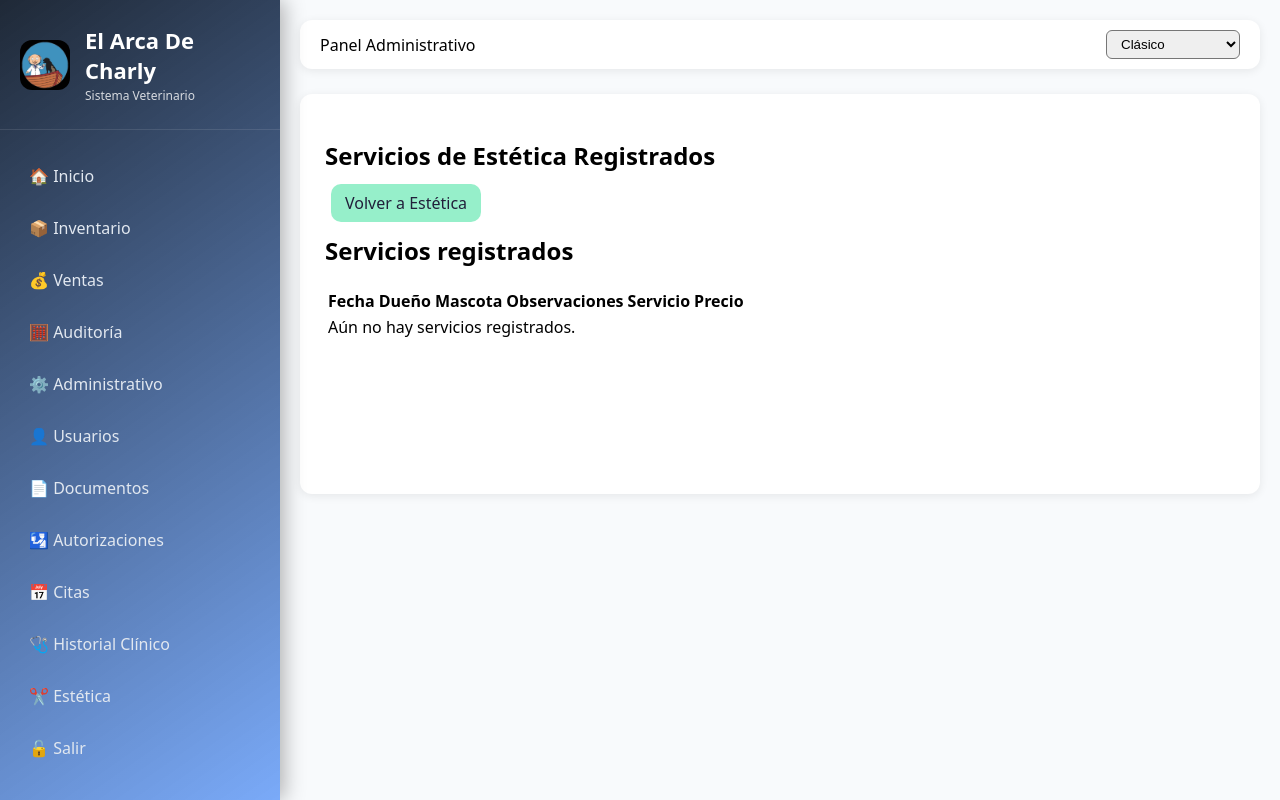
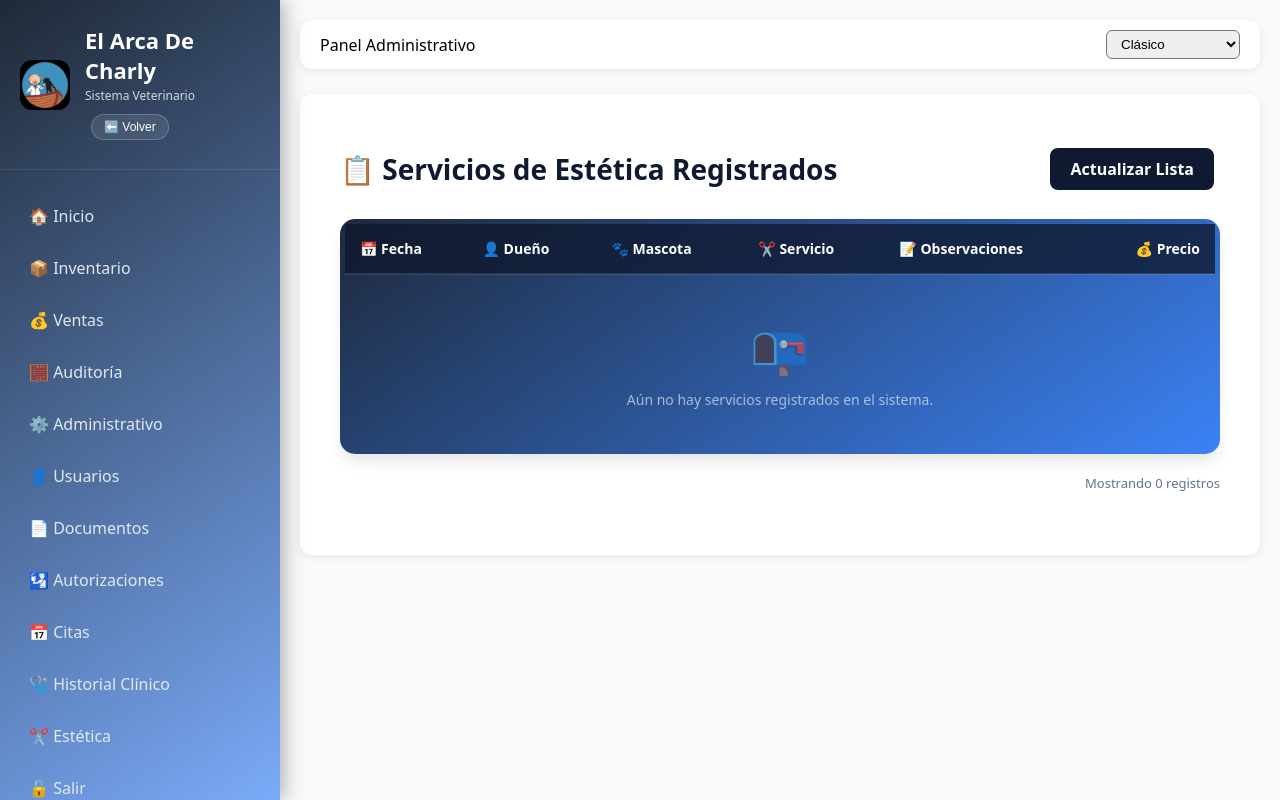
Before and after one commit to elarcadecharly2026/el-arca-veterinaria, a Flask app: page /estetica/servicios in a window 1280 px wide. Run offline with Flask 3, Linux system fonts and the light colour scheme; a user stored in the database is signed in.

Commit message:
Add files via upload

```diff
--- a/templates/base.html
+++ b/templates/base.html
@@ -15,6 +15,12 @@
       <div>
         <div class="name">{{ brand_name or 'El Arca De Charly' }}</div>
         <div class="sub">Sistema Veterinario</div>
+        <!-- BOTÓN VOLVER -->
+        <div style="margin-top: 10px;">
+          <button onclick="window.history.back()" style="background: rgba(255,255,255,0.1); border: 1px solid rgba(255,255,255,0.2); color: white; padding: 5px 12px; border-radius: 20px; cursor: pointer; font-size: 12px; display: flex; align-items: center; gap: 5px;">
+            ⬅️ Volver
+          </button>
+        </div>
       </div>
     </div>
    <nav class="menu">
@@ -181,6 +187,28 @@
       }
     });
 
+    // SCRIPT NAVEGACIÓN CON ENTER (EVITAR ENVÍO ACCIDENTAL)
+    document.addEventListener('keydown', function(e) {
+      if (e.key === 'Enter' && e.target.tagName === 'INPUT') {
+        const form = e.target.form;
+        if (form) {
+          const index = Array.prototype.indexOf.call(form, e.target);
+          // Buscar el siguiente elemento que sea un input o select y no esté oculto
+          for (let i = index + 1; i < form.elements.length; i++) {
+            const next = form.elements[i];
+            if ((next.tagName === 'INPUT' || next.tagName === 'SELECT' || next.tagName === 'TEXTAREA') &&
+                next.type !== 'hidden' && !next.disabled) {
+              next.focus();
+              e.preventDefault();
+              return;
+            }
+          }
+          // Si es el último campo, no enviamos automáticamente para evitar errores
+          e.preventDefault();
+        }
+      }
+    });
+
     // SCRIPT CAMBIO DE TEMA
     const selector = document.getElementById("themeSelector");
     const themeLink = document.getElementById("theme-style");
--- a/templates/estetica_servicios.html
+++ b/templates/estetica_servicios.html
@@ -1,46 +1,48 @@
 {% extends "base.html" %}
 {% block title %}Servicios Estética{% endblock %}
 {% block content %}
-<div class="container">
-  <h1>Servicios de Estética Registrados</h1>
-  <div style="margin-bottom: 20px;">
-    <a href="{{ url_for('estetica') }}" class="btn btn-primary">Volver a Estética</a>
+<div style="max-width: 1200px; margin: 0 auto; padding: 25px 15px;">
+    <div style="display: flex; justify-content: space-between; align-items: center; margin-bottom: 25px;">
+        <h2 style="color: #0f1a31; margin: 0; font-size: 28px;">📋 Servicios de Estética Registrados</h2>
+        <a href="{{ url_for('estetica_servicios') }}" class="btn" style="background: #0f1a31; color: white; padding: 10px 20px; border-radius: 8px; text-decoration: none; font-weight: bold;">Actualizar Lista</a>
     </div>
-  <h2>Servicios registrados</h2>
-  <table class="table-services">
+
+    <div style="overflow-x: auto; background: linear-gradient(145deg, #1e293b 0%, #3b82f6 100%); border-radius: 15px; box-shadow: 0 10px 15px -3px rgba(0, 0, 0, 0.1); padding: 5px;">
+        <table style="width: 100%; border-collapse: collapse; color: white; font-size: 14px;">
             <thead>
-      <tr>
-        <th>Fecha</th>
-        <th>Dueño</th>
-        <th>Mascota</th>
-        <th>Observaciones</th>
-        <th>Servicio</th>
-        <th>Precio</th>
+                <tr style="background: rgba(15, 26, 49, 0.8);">
+                    <th style="padding: 15px; text-align: left; border-bottom: 2px solid rgba(255,255,255,0.1);">📅 Fecha</th>
+                    <th style="padding: 15px; text-align: left; border-bottom: 2px solid rgba(255,255,255,0.1);">👤 Dueño</th>
+                    <th style="padding: 15px; text-align: left; border-bottom: 2px solid rgba(255,255,255,0.1);">🐾 Mascota</th>
+                    <th style="padding: 15px; text-align: left; border-bottom: 2px solid rgba(255,255,255,0.1);">✂️ Servicio</th>
+                    <th style="padding: 15px; text-align: left; border-bottom: 2px solid rgba(255,255,255,0.1);">📝 Observaciones</th>
+                    <th style="padding: 15px; text-align: right; border-bottom: 2px solid rgba(255,255,255,0.1);">💰 Precio</th>
                 </tr>
             </thead>
             <tbody>
                 {% for service in services %}
-<tr>
-  <td>{{ service.fecha.strftime('%d/%m/%Y') if service.fecha else 'Sin fecha' }}</td>
-  <td>{{ service.propietarionombre or 'Sin dueño' }}</td>
-  <td>{{ service.mascotanombre or 'Sin mascota' }}</td>
-  <td>{{ service.observaciones[:60] or "Sin observaciones" }}</td>
-  <td>{{ service.servicio[:60] or 'Sin especificar'}}</td>
-  <td>${{ "%.2f"|format(service.precio) }}</td>
+                <tr style="border-bottom: 1px solid rgba(255,255,255,0.05); transition: background 0.3s;" onmouseover="this.style.background='rgba(255,255,255,0.1)'" onmouseout="this.style.background='transparent'">
+                    <td style="padding: 12px 15px;">{{ service.fecha.strftime('%d/%m/%Y') if service.fecha else '—' }}</td>
+                    <td style="padding: 12px 15px; font-weight: 600;">{{ service.propietarionombre or '—' }}</td>
+                    <td style="padding: 12px 15px;">{{ service.mascotanombre or '—' }}</td>
+                    <td style="padding: 12px 15px;"><span style="background: rgba(255,255,255,0.2); padding: 4px 8px; border-radius: 6px; font-size: 12px;">{{ service.servicio or '—' }}</span></td>
+                    <td style="padding: 12px 15px; max-width: 250px; overflow: hidden; text-overflow: ellipsis; white-space: nowrap;">{{ service.observaciones or '—' }}</td>
+                    <td style="padding: 12px 15px; text-align: right; font-weight: bold; font-size: 16px;">${{ "%.2f"|format(service.precio) }}</td>
                 </tr>
                 {% else %}
-    <tr><td colspan="6">Aún no hay servicios registrados.</td></tr>
+                <tr>
+                    <td colspan="6" style="padding: 40px; text-align: center; color: rgba(255,255,255,0.6);">
+                        <div style="font-size: 48px; margin-bottom: 10px;">📭</div>
+                        Aún no hay servicios registrados en el sistema.
+                    </td>
+                </tr>
                 {% endfor %}
             </tbody>
-
         </table>
     </div>
-<style>
-  .table-services {     background-image: radial-gradient(circle farthest-corner at 10% 20%, rgb(59 130 246 / 47%) 0%, rgb(0 141 130); width: 100%; border-collapse: collapse; margin-top: 15px; font-size: 0.9em; }
-  .table-services th, .table-services td { border: 1px solid #ddd; padding: 12px; text-align: left; }
-  .table-services th { background: #0f1a31; color: white; }
-  .table-services tr:nth-child(even) { background: #0f1a31; }
-  .btn { padding: 10px 20px; margin: 5px; text-decoration: none; border-radius: 5px; }
-  .btn-primary { background: #007bff; color: white; }
-</style>
+
+    <div style="margin-top: 20px; text-align: right;">
+        <p style="color: #64748b; font-size: 13px;">Mostrando {{ services|length }} registros</p>
+    </div>
+</div>
 {% endblock %}
```
Also changed, not shown: static/css/theme-premium.css (added, +120 -0 lines), templates/citas.html (+13 -0 lines), templates/inventory_form.html (+2 -7 lines). Lines whose indentation alone changed are shown as unchanged.
